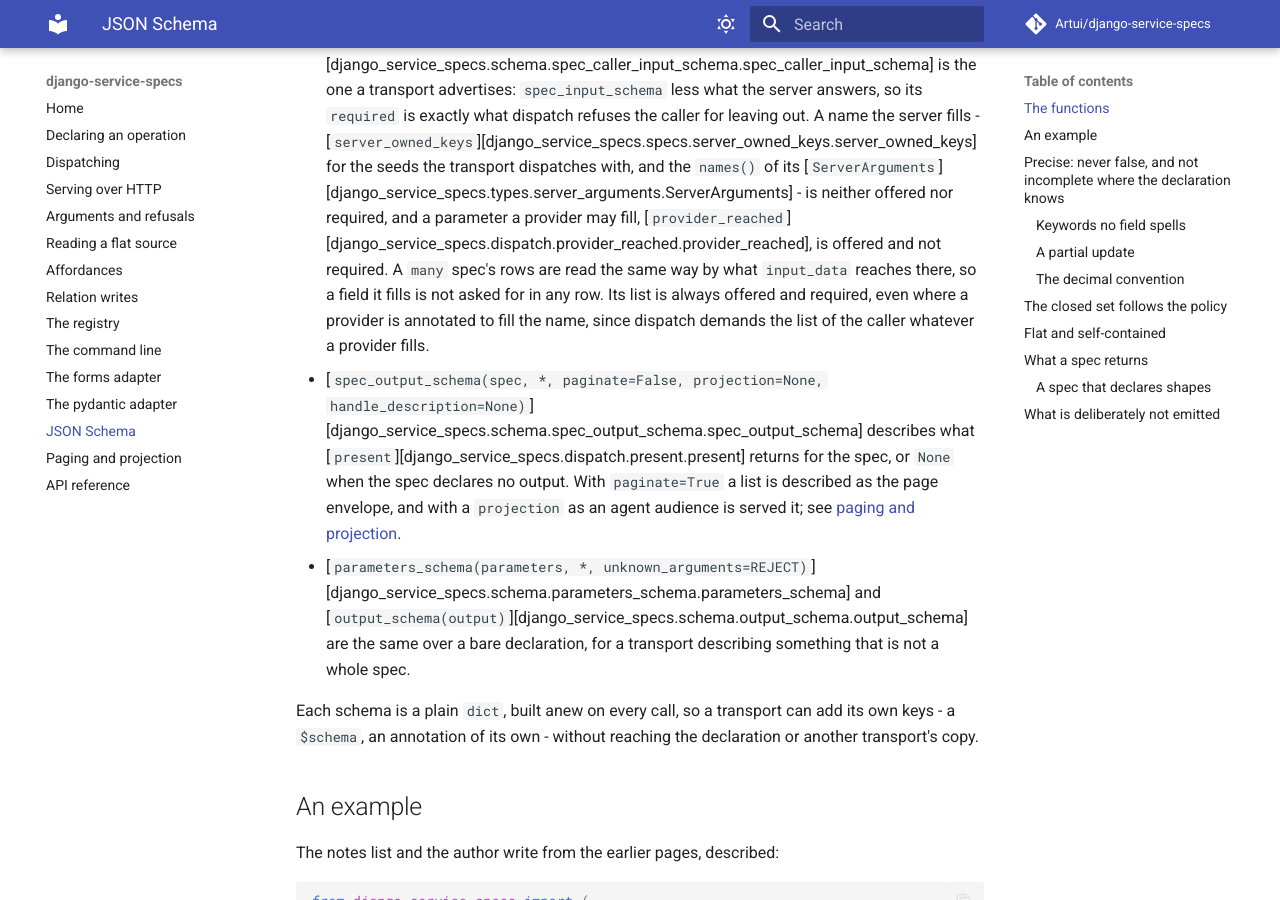
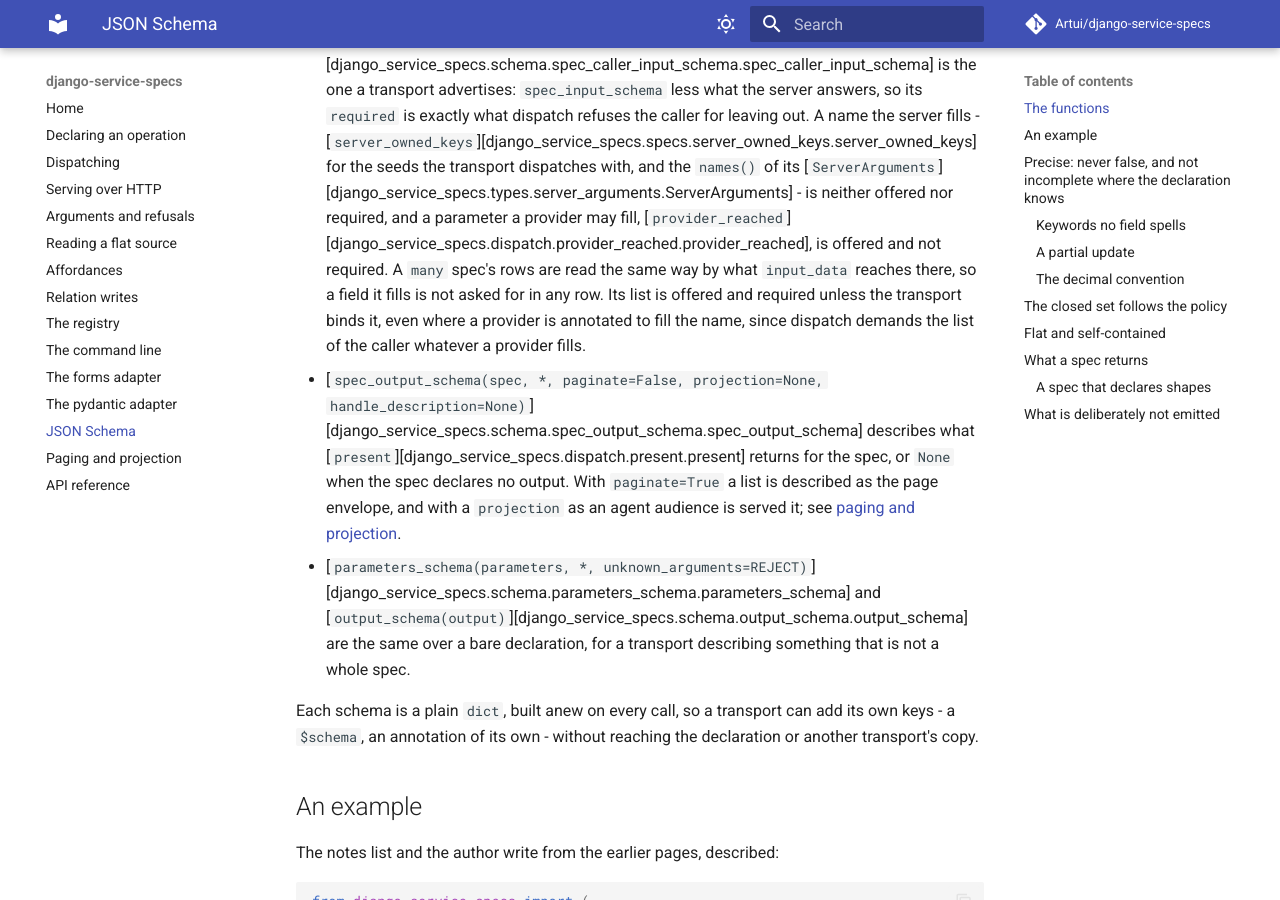
Before and after one commit to Artui/django-service-specs, an MkDocs documentation site: the page built from docs/schema.md, in a window 1280 px wide and 900 px high, scrolled down 729 px. Built offline with MkDocs 1.6.1 and Material for MkDocs 9.7.7, drawn with Linux system fonts in a browser that asks for light colours; comment, search, counter and statistics services are not loaded; some of the changed text lies outside the part shown.

Commit message:
Say the list is withheld when the transport binds it
Co-Authored-By: Claude Opus 5.5 <noreply@anthropic.com>

```diff
--- a/docs/schema.md
+++ b/docs/schema.md
@@ -35,9 +35,9 @@ happened to install.
   [`provider_reached`][django_service_specs.dispatch.provider_reached.provider_reached],
   is offered and not required. A `many` spec's rows are read the same way
   by what `input_data` reaches there, so a field it fills is not asked for
-  in any row. Its list is always offered and required, even where a
-  provider is annotated to fill the name, since dispatch demands the list
-  of the caller whatever a provider fills.
+  in any row. Its list is offered and required unless the transport binds
+  it, even where a provider is annotated to fill the name, since dispatch
+  demands the list of the caller whatever a provider fills.
 - [`spec_output_schema(spec, *, paginate=False, projection=None, handle_description=None)`][django_service_specs.schema.spec_output_schema.spec_output_schema]
   describes what [`present`][django_service_specs.dispatch.present.present]
   returns for the spec, or `None` when the spec declares no output. With
@@ -335,7 +335,7 @@ server fills, the names a transport binds or withholds with
 [`ServerArguments`][django_service_specs.types.server_arguments.ServerArguments]
 among them (see [arguments the server supplies](dispatching.md#arguments-the-server-supplies)),
 and requires nothing a provider may fill, in each row of a `many` spec too.
-The list itself is the one name it never withholds or relaxes.
+The list itself is never relaxed, and withheld only when the transport binds it.
 
 ### The decimal convention
 
```
Also changed, not shown: CHANGELOG.md (+2 -1 lines).
